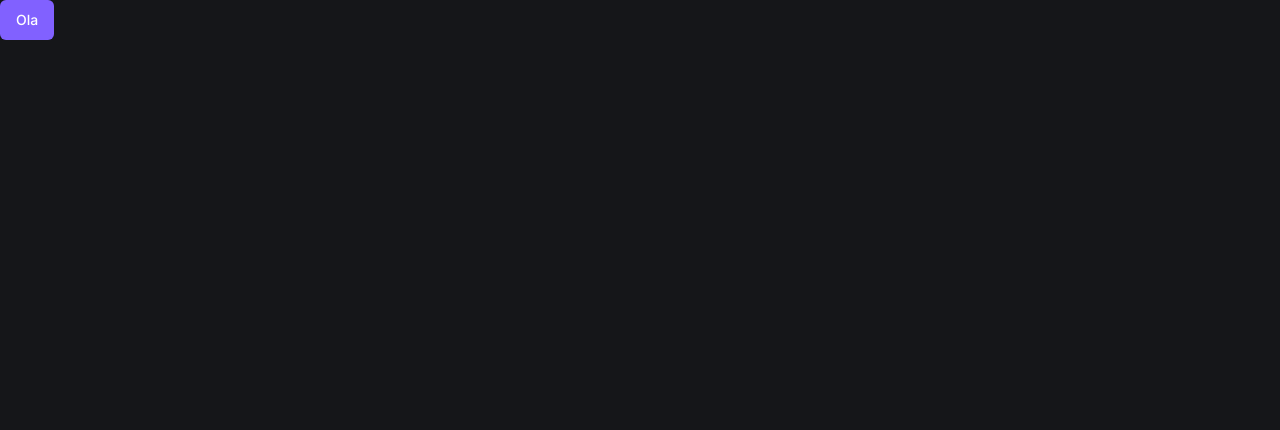
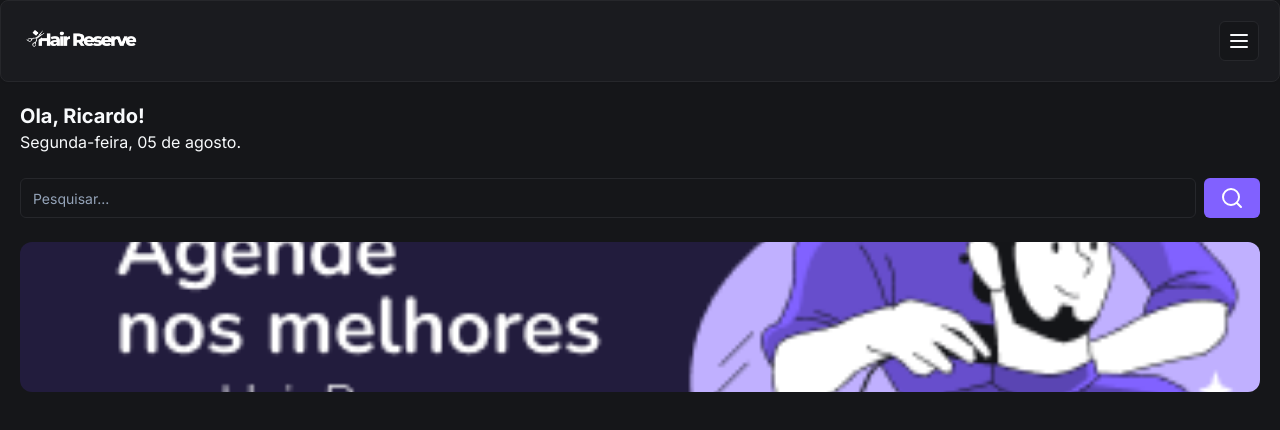
Before and after one commit to nogueira002/hairreserve, a Next.js app: page / in a window 1280 px wide. Shown: the top 430 px of the page. Built offline with nearby package versions, Linux system fonts and the light colour scheme.

Commit message:
feat: add header and header component and banner

```diff
--- /dev/null
+++ b/app/_components/header.tsx
@@ -0,0 +1,19 @@
+import Image from "next/image"
+import { Button } from "./ui/button"
+import { Card, CardContent } from "./ui/card"
+import { MenuIcon } from "lucide-react"
+
+const Header = () => {
+  return (
+    <Card>
+      <CardContent className="flex flex-grow items-center justify-between p-5">
+        <Image alt="Hair Reserve" src="/logo.png" height={18} width={120} />
+        <Button size="icon" variant="outline">
+          <MenuIcon />
+        </Button>
+      </CardContent>
+    </Card>
+  )
+}
+
+export default Header
--- /dev/null
+++ b/app/_components/ui/card.tsx
@@ -0,0 +1,79 @@
+import * as React from "react"
+
+import { cn } from "@/app/_lib/utils"
+
+const Card = React.forwardRef<
+  HTMLDivElement,
+  React.HTMLAttributes<HTMLDivElement>
+>(({ className, ...props }, ref) => (
+  <div
+    ref={ref}
+    className={cn(
+      "rounded-lg border bg-card text-card-foreground shadow-sm",
+      className,
+    )}
+    {...props}
+  />
+))
+Card.displayName = "Card"
+
+const CardHeader = React.forwardRef<
+  HTMLDivElement,
+  React.HTMLAttributes<HTMLDivElement>
+>(({ className, ...props }, ref) => (
+  <div
+    ref={ref}
+    className={cn("flex flex-col space-y-1.5 p-6", className)}
+    {...props}
+  />
+))
+CardHeader.displayName = "CardHeader"
+
+const CardTitle = React.forwardRef<
+  HTMLParagraphElement,
+  React.HTMLAttributes<HTMLHeadingElement>
+>(({ className, ...props }, ref) => (
+  <h3
+    ref={ref}
+    className={cn(
+      "text-2xl font-semibold leading-none tracking-tight",
+      className,
+    )}
+    {...props}
+  />
+))
+CardTitle.displayName = "CardTitle"
+
+const CardDescription = React.forwardRef<
+  HTMLParagraphElement,
+  React.HTMLAttributes<HTMLParagraphElement>
+>(({ className, ...props }, ref) => (
+  <p
+    ref={ref}
+    className={cn("text-sm text-muted-foreground", className)}
+    {...props}
+  />
+))
+CardDescription.displayName = "CardDescription"
+
+const CardContent = React.forwardRef<
+  HTMLDivElement,
+  React.HTMLAttributes<HTMLDivElement>
+>(({ className, ...props }, ref) => (
+  <div ref={ref} className={cn("p-6 pt-0", className)} {...props} />
+))
+CardContent.displayName = "CardContent"
+
+const CardFooter = React.forwardRef<
+  HTMLDivElement,
+  React.HTMLAttributes<HTMLDivElement>
+>(({ className, ...props }, ref) => (
+  <div
+    ref={ref}
+    className={cn("flex items-center p-6 pt-0", className)}
+    {...props}
+  />
+))
+CardFooter.displayName = "CardFooter"
+
+export { Card, CardHeader, CardFooter, CardTitle, CardDescription, CardContent }
--- /dev/null
+++ b/app/_components/ui/input.tsx
@@ -0,0 +1,25 @@
+import * as React from "react"
+
+import { cn } from "@/app/_lib/utils"
+
+export interface InputProps
+  extends React.InputHTMLAttributes<HTMLInputElement> {}
+
+const Input = React.forwardRef<HTMLInputElement, InputProps>(
+  ({ className, type, ...props }, ref) => {
+    return (
+      <input
+        type={type}
+        className={cn(
+          "flex h-10 w-full rounded-md border border-input bg-background px-3 py-2 text-sm ring-offset-background file:border-0 file:bg-transparent file:text-sm file:font-medium placeholder:text-muted-foreground focus-visible:outline-none focus-visible:ring-2 focus-visible:ring-ring focus-visible:ring-offset-2 disabled:cursor-not-allowed disabled:opacity-50",
+          className,
+        )}
+        ref={ref}
+        {...props}
+      />
+    )
+  },
+)
+Input.displayName = "Input"
+
+export { Input }
--- a/app/page.tsx
+++ b/app/page.tsx
@@ -1,7 +1,36 @@
-import { Button } from "./_components/ui/button";
+import { SearchIcon } from "lucide-react"
+import Header from "./_components/header"
+import { Button } from "./_components/ui/button"
+import { Input } from "./_components/ui/input"
+import Image from "next/image"
 
-export default function Home() {
+const Home = () => {
   return (
-    <Button> Ola</Button>
-  );
+    <div>
+      {/*  header  */}
+      <Header />
+      <div className="p-5">
+        <h2 className="text-xl font-bold">Ola, Ricardo!</h2>
+        <p>Segunda-feira, 05 de agosto.</p>
+
+        <div className="mt-6 flex items-center gap-2">
+          <Input placeholder="Pesquisar..." />
+          <Button>
+            <SearchIcon />
+          </Button>
+        </div>
+
+        <div className="relative mt-6 h-[150px] w-full">
+          <Image
+            alt="Agende nos melhores com Hair Reserve"
+            src="/Banner01.png"
+            fill
+            className="rounded-xl object-cover"
+          />
+        </div>
+      </div>
+    </div>
+  )
 }
+
+export default Home
```
Also changed, not shown: public/Banner01.png (added), public/logo.png (added).
